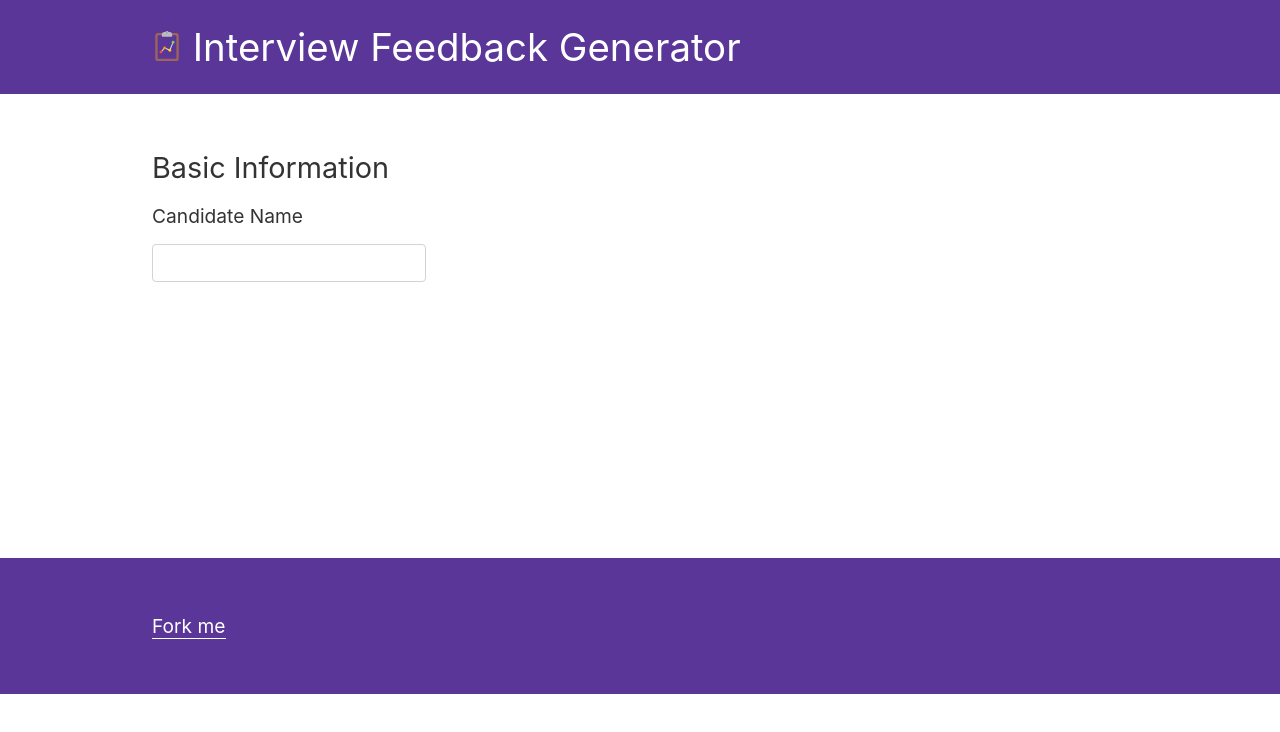
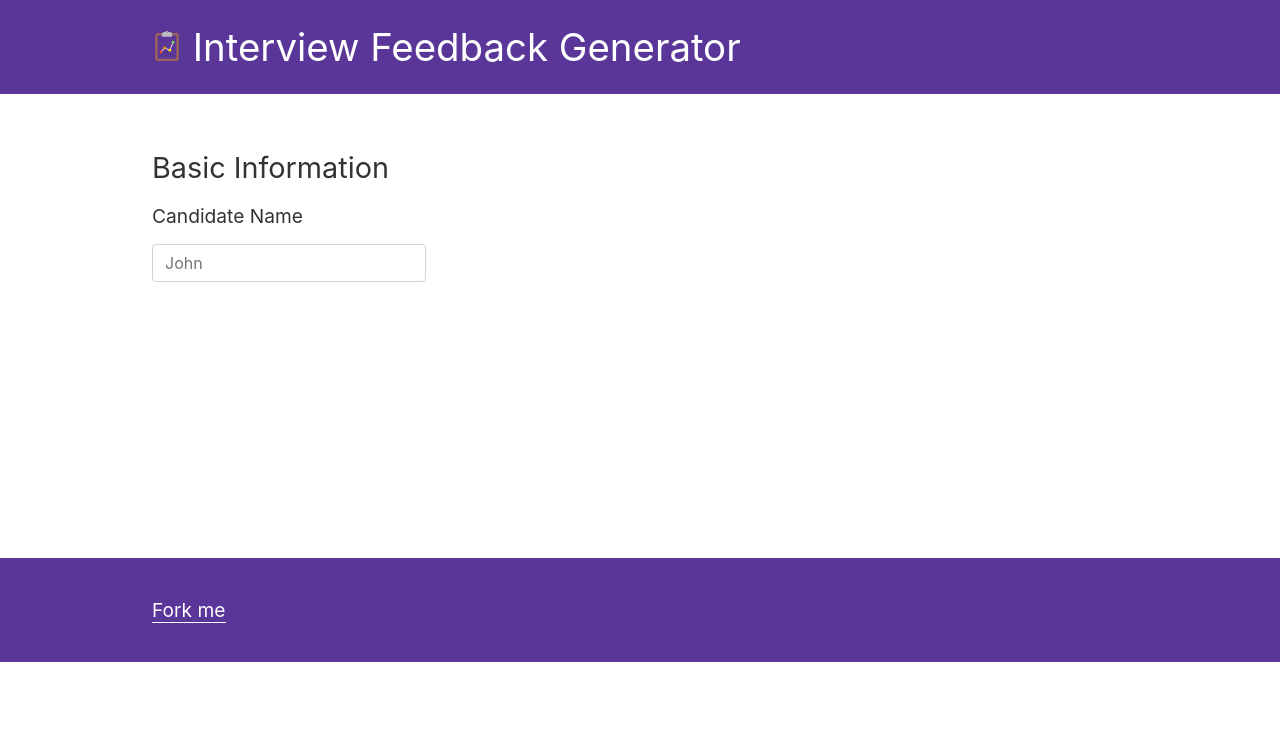
Before and after one commit to quicoto/interview-feedback, a Svelte app: page / in a window 1280 px wide. Shown: the top 732 px of the page. Built offline with nearby package versions, Linux system fonts and the light colour scheme.

Commit message:
2.0.1
Styling

```diff
--- a/package.json
+++ b/package.json
@@ -1,6 +1,6 @@
 {
   "name": "inteview-feedback",
-  "version": "2.0.0",
+  "version": "2.0.1",
   "private": true,
   "scripts": {
     "build": "rollup -c",
--- a/public/global.css
+++ b/public/global.css
@@ -79,12 +79,16 @@ form {
 }
 
 footer {
-	padding: 2rem 0;
+	padding: 1rem 0;
 }
 
 footer a {
 	color: white;
 	border-bottom: 1px solid white;
+}
+
+footer a:hover {
+	text-decoration: none;
 }
 
 .container {
--- a/public/index.html
+++ b/public/index.html
@@ -13,8 +13,8 @@
 	<meta name="msapplication-config" content="./assets/icons/browserconfig.xml">
 	<meta name="theme-color" content="#ffffff">
 	<title>Interview Feedback Generator</title>
-	<link rel='stylesheet' href='./global.css?ver=2.0.0'>
-	<script defer src='./build/bundle.js?ver=2.0.0'></script>
+	<link rel='stylesheet' href='./global.css?ver=2.0.1'>
+	<script defer src='./build/bundle.js?ver=2.0.1'></script>
 </head>
 <body>
 </body>
--- a/src/App.svelte
+++ b/src/App.svelte
@@ -37,7 +37,13 @@ Front-end Software Engineer Level Technical Recommendation: ${grades.filter(i =>
 	<form>
 		<h2>Basic Information</h2>
 		<label for="candidate-name">Candidate Name</label>
-		<input type="text" id="candidate-name" name="candidate-name" bind:value={candidateName} required>
+		<input
+			type="text"
+			id="candidate-name"
+			name="candidate-name"
+			bind:value={candidateName}
+			required
+			placeholder="John">
 
 		{#if candidateName !== ''}
 		<div class="form-check form-switch">
```
Also changed, not shown: 1 other file (tests, documents, lock files or other folders).
